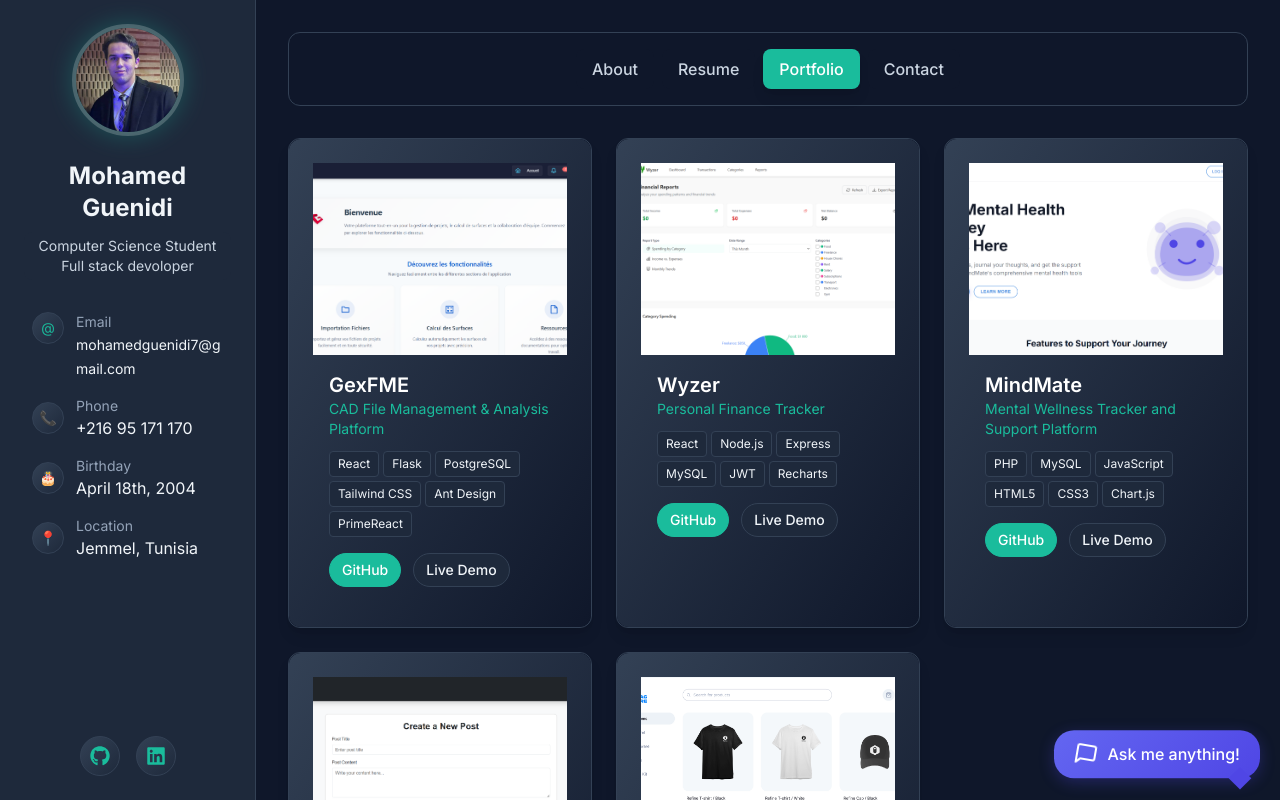
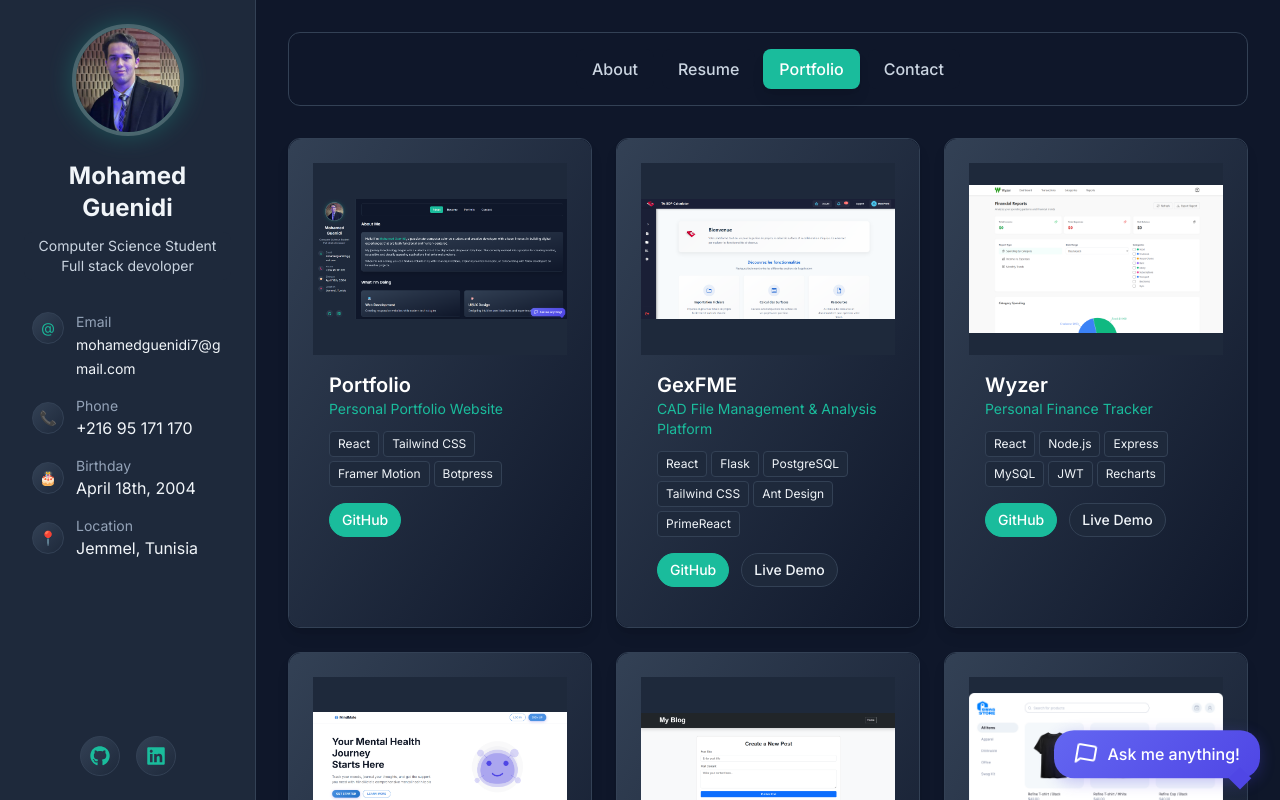
Before and after one commit to PsyCode404/Mohamed-Guenidi-Portfolio, a React (Create React App) app: page / in a window 1280 px wide. Both pictures are taken after a click on the button "Portfolio". Shown: the top 800 px of the page. Built offline with nearby package versions, Linux system fonts and the light colour scheme.

Commit message:
deployment: vercel deployment set up

```diff
--- a/src/components/sections/vCard/Portfolio.js
+++ b/src/components/sections/vCard/Portfolio.js
@@ -9,6 +9,7 @@ const WyzerImage = '/projects/wyzer.png';
 const MindmateImage = '/projects/mindmate.png';
 const BlogImage = '/projects/blog.png';
 const TechByteImage = '/projects/techbyte.png';
+const PortfolioImage = '/projects/Portfolio.png';
 
 const Portfolio = () => {
 
@@ -16,6 +17,15 @@ const Portfolio = () => {
   const projects = [
     {
       id: 1,
+      title: 'Portfolio',
+      category: 'Personal Portfolio Website',
+      githubLink: 'https://github.com/PsyCode404/Mohamed-Guenidi-Portfolio',
+      liveDemo: '',
+      technologies: ['React', 'Tailwind CSS', 'Framer Motion' , 'Botpress'],
+      image: PortfolioImage
+    },
+    {
+      id: 2,
       title: 'GexFME',
       category: ' CAD File Management & Analysis Platform',
       githubLink: 'https://github.com/PsyCode404/GexFME',
@@ -24,7 +34,7 @@ const Portfolio = () => {
       image: GexfmeImage
     },
     {
-      id: 2,
+      id: 3,
       title: 'Wyzer',
       category: 'Personal Finance Tracker',
       githubLink: 'https://github.com/PsyCode404/Wyzer',
@@ -33,7 +43,7 @@ const Portfolio = () => {
       image: WyzerImage
     },
     {
-      id: 3,
+      id: 4,
       title: 'MindMate',
       category: 'Mental Wellness Tracker and Support Platform',
       githubLink: 'https://github.com/PsyCode404/MindMate',
@@ -84,7 +94,7 @@ const Portfolio = () => {
                 <img
                   src={project.image}
                   alt={project.title}
-                  className="w-full h-full object-cover"
+                  className="w-full h-full object-contain bg-cardBackground"
                 />
               </div>
               <div className="p-4 flex flex-col flex-grow">
```
Also changed, not shown: public/projects/Portfolio.png (added), vercel.json (added).
